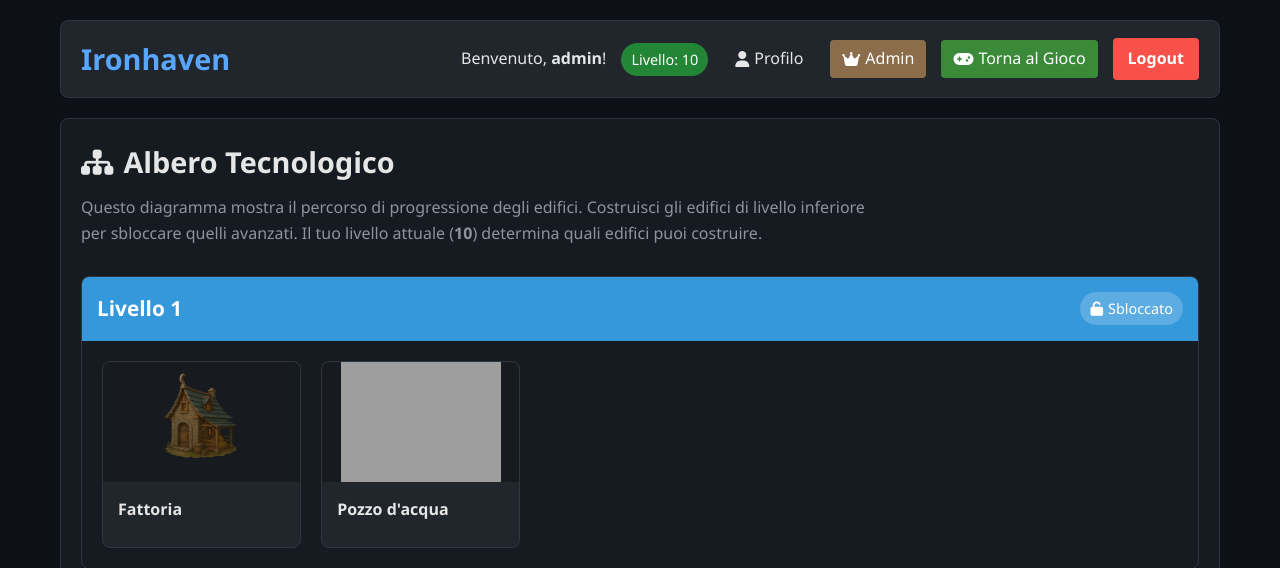
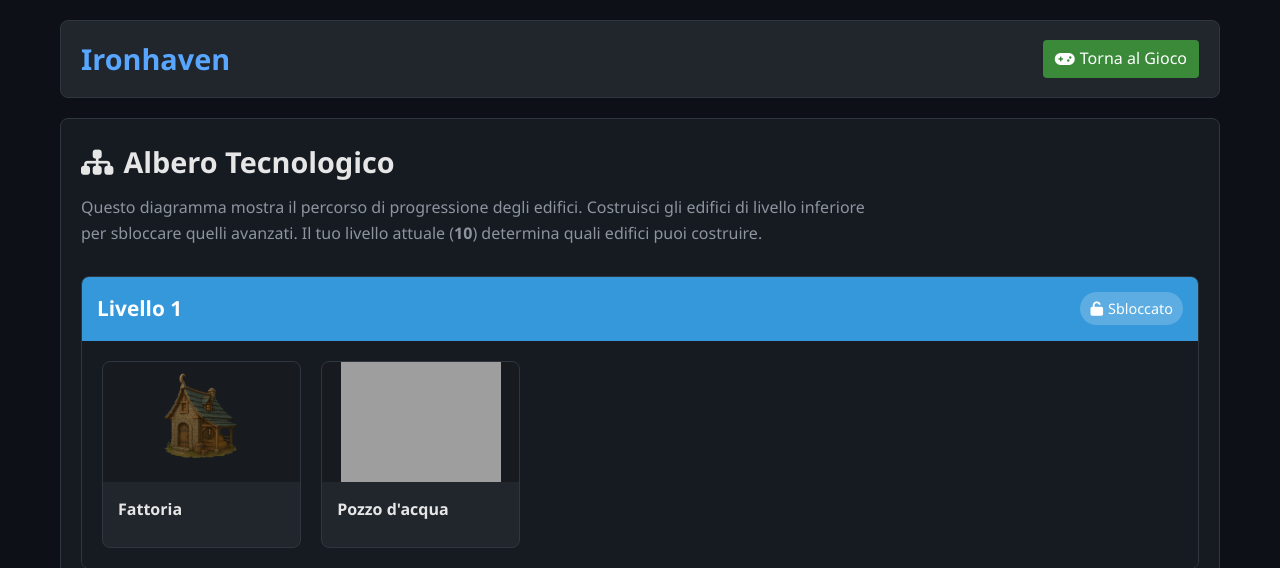
Before and after one commit to antonykill/ironhavens, a PHP site: page /fantasy_game/pages/tech-tree.php in a window 1280 px wide. Shown: the top 568 px of the page. Run offline with PHP 8.4, Linux system fonts and the light colour scheme; a user stored in the database is signed in; data comes from the database, SQL or seed files in the repository; data that the repository does not hold is empty; grey boxes are pictures that could not be loaded.

Commit message:
aggiornamento 1.01b

```diff
--- a/fantasy_game/pages/tech-tree.php
+++ b/fantasy_game/pages/tech-tree.php
@@ -36,8 +36,8 @@ foreach ($unlocked_buildings as $building) {
     <meta name="viewport" content="width=device-width, initial-scale=1.0">
     <title>Albero Tecnologico - <?php echo SITE_NAME; ?></title>
     <link rel="stylesheet" href="https://cdnjs.cloudflare.com/ajax/libs/font-awesome/6.5.1/css/all.min.css">
-    <link rel="stylesheet" href="css/style.css">
-    <link rel="stylesheet" href="css/tech-tree.css">
+    <link rel="stylesheet" href="<?php echo BASE_URL; ?>assets/css/style.css">
+    <link rel="stylesheet" href="<?php echo BASE_URL; ?>assets/css/tech-tree.css">
     <script src="https://cdnjs.cloudflare.com/ajax/libs/jquery/3.7.1/jquery.min.js"></script>
 </head>
 <body>
@@ -46,14 +46,7 @@ foreach ($unlocked_buildings as $building) {
             <h1><?php echo SITE_NAME; ?></h1>
 
             <div class="user-info">
-                <span class="welcome">Benvenuto, <strong><?php echo htmlspecialchars($username); ?></strong>!</span>
-                <span class="level">Livello: <?php echo $player_level['current_level']; ?></span>
-                <a href="profile.php" class="profile-link"><i class="fas fa-user"></i> Profilo</a>
-                <?php if (is_admin($user_id)): ?>
-                <a href="admin.php" class="admin-link"><i class="fas fa-crown"></i> Admin</a>
-                <?php endif; ?>
                 <a href="index.php" class="back-to-game-btn"><i class="fas fa-gamepad"></i> Torna al Gioco</a>
-                <a href="#" class="logout-btn" id="logout-btn">Logout</a>
             </div>
         </header>
 
@@ -150,7 +143,7 @@ foreach ($unlocked_buildings as $building) {
 
                 // Carica i dettagli via AJAX
                 $.ajax({
-                    url: 'backend.php?action=get_building_details',
+                    url: '<?php echo BASE_URL; ?>includes/api.php?action=get_building_details',
                     method: 'GET',
                     data: { building_id: buildingId },
                     dataType: 'json',
@@ -346,24 +339,6 @@ foreach ($unlocked_buildings as $building) {
                 }
             });
 
-            // Gestione del logout
-            $('#logout-btn').click(function(e) {
-                e.preventDefault();
-
-                $.ajax({
-                    url: 'backend.php?action=logout',
-                    method: 'GET',
-                    dataType: 'json',
-                    success: function(response) {
-                        if (response.success) {
-                            window.location.href = 'index.php';
-                        }
-                    },
-                    error: function(xhr, status, error) {
-                        console.error('Errore durante il logout:', error);
-                    }
-                });
-            });
         });
     </script>
 </body>
```
Also changed, not shown: fantasy_game/assets/images/buildings/castle.png (added).
